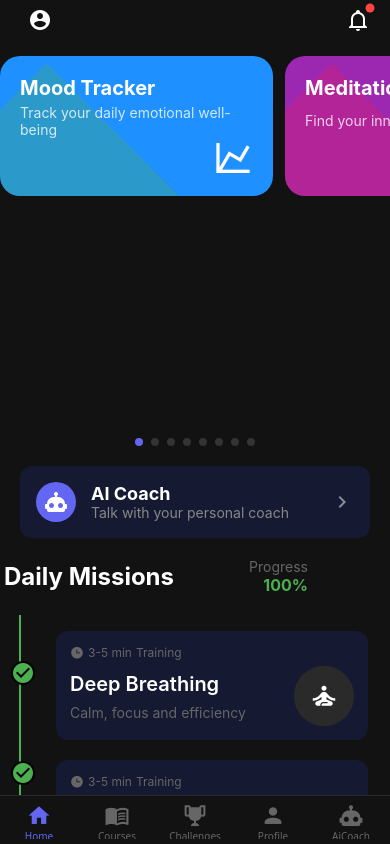
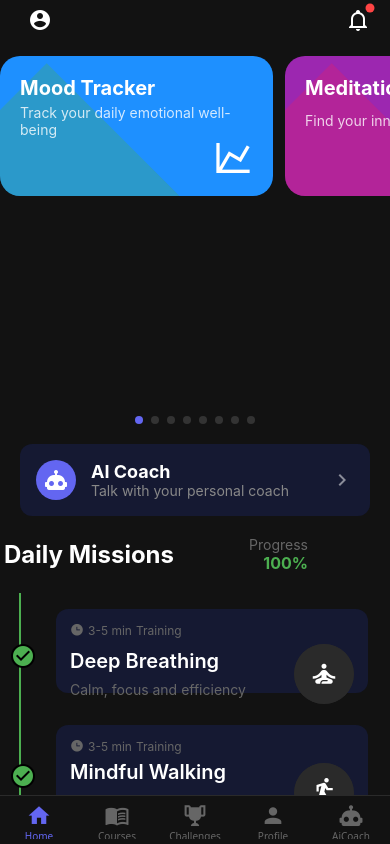
Before and after one commit to best-trading-indicator-tools/mindshift, a React Native app: screen /Home in a window 390 px wide. Built offline with nearby package versions, Linux system fonts and the light colour scheme.

Commit message:
progress bar

```diff
--- a/src/screens/HomeScreen.tsx
+++ b/src/screens/HomeScreen.tsx
@@ -206,7 +206,7 @@ const HomeScreen: React.FC<Props> = ({ navigation }) => {
                   key={index}
                   style={[
                     styles.checkmarkContainer,
-                    { top: 30 + index * 100, left: -45 },
+                    { top: 35 + index * 120, left: -45 },
                   ]}
                 >
                   <MaterialCommunityIcons name="check-circle" size={24} color="#4CAF50" />
@@ -446,7 +446,8 @@ const styles = StyleSheet.create({
     backgroundColor: '#151932',
     borderRadius: 12,
     padding: 14,
-    marginBottom: 8,
+    marginBottom: 20,
+    height: 84,
   },
   missionHeader: {
     flexDirection: 'row',
```
